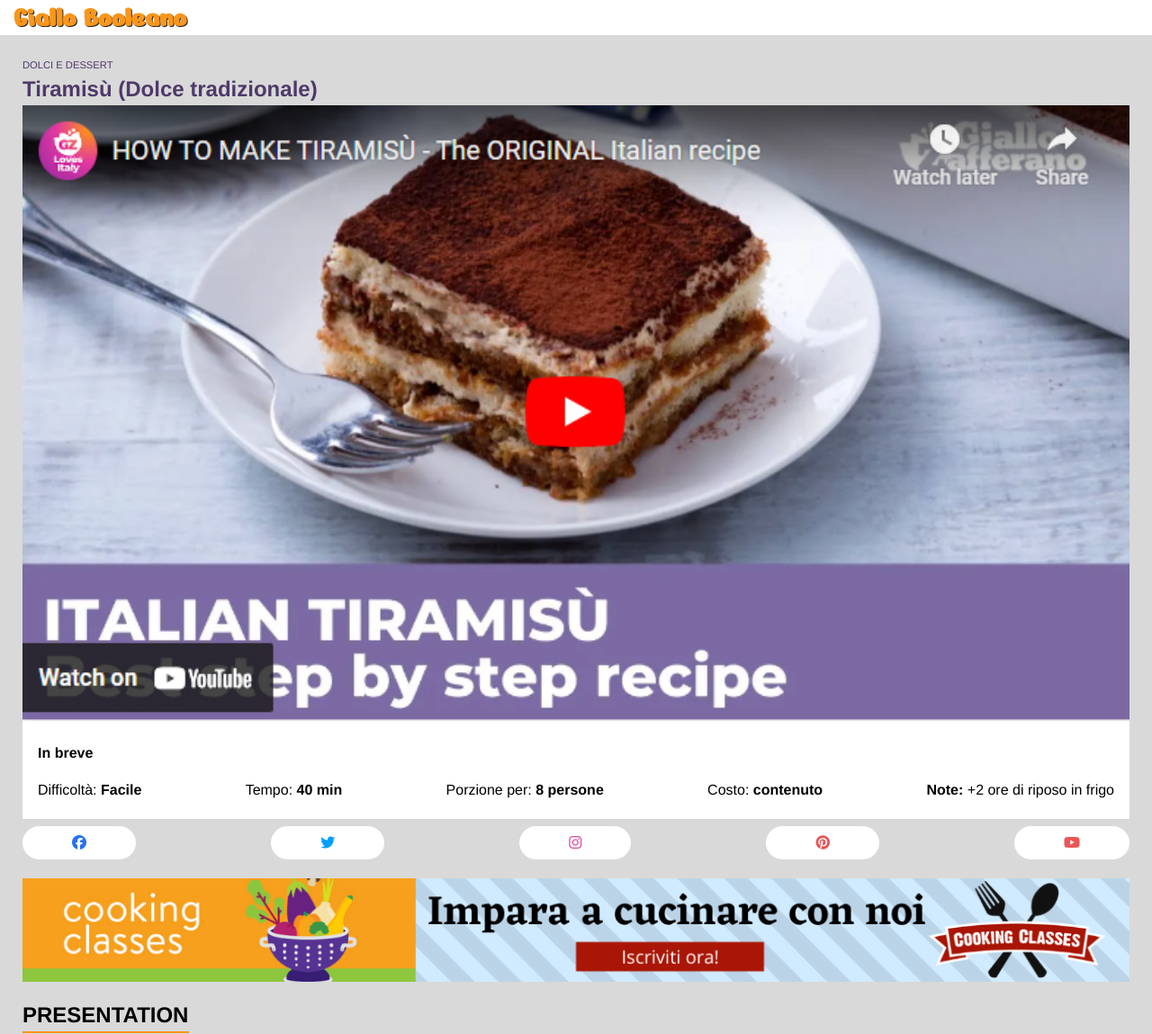
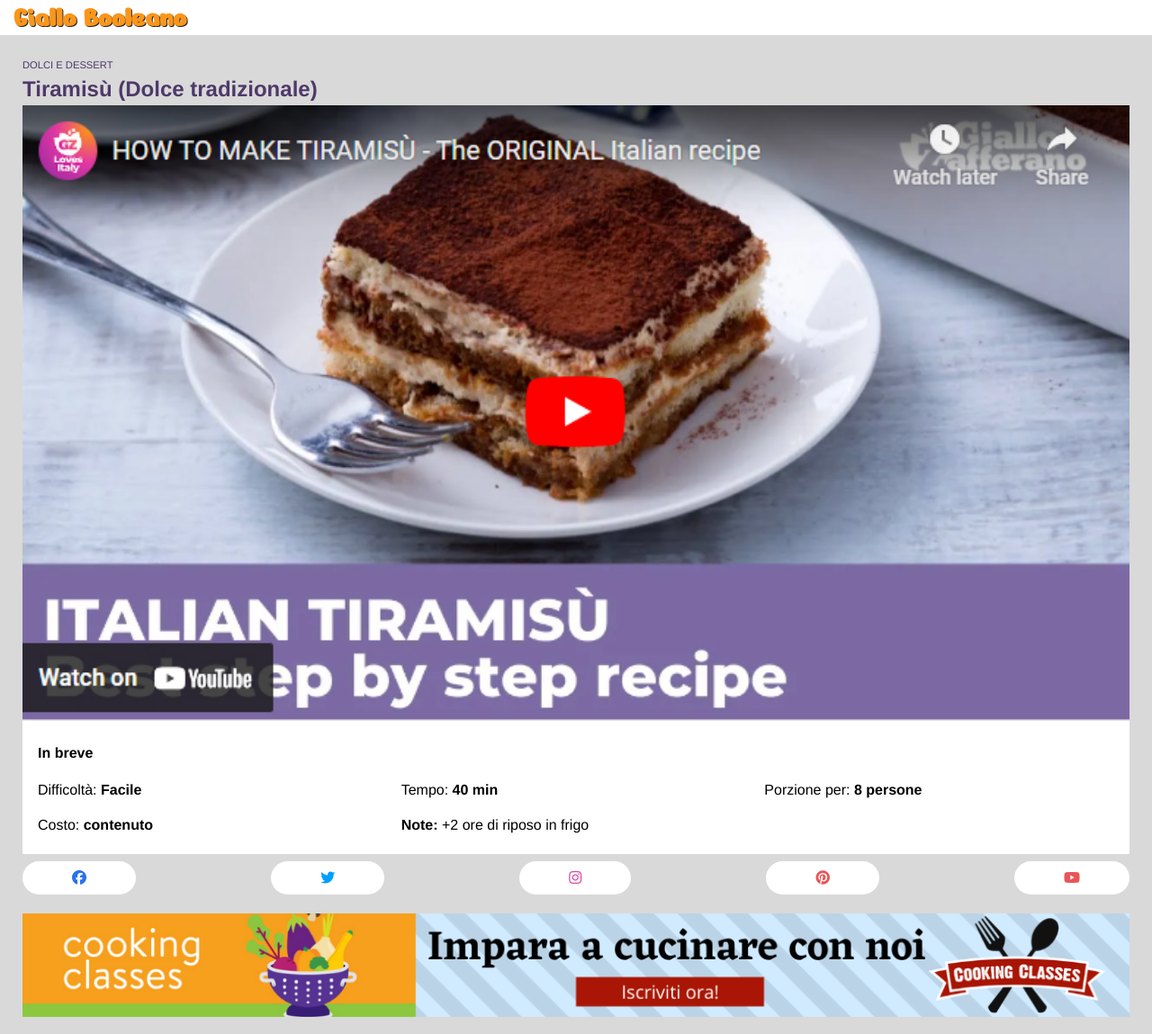
Before and after one commit to DoriaFabio/htmlcss-responsive-layout, a plain HTML site: page index.html in a window 1280 px wide. Shown: the top 1149 px of the page at 90% size. Drawn offline with Linux system fonts and the light colour scheme.

Commit message:
modify tablet mod (section video)

```diff
--- a/style.css
+++ b/style.css
@@ -207,8 +207,11 @@ footer a {
     #video ul {
         display: flex;
         flex-wrap: wrap;
-        justify-content: space-between;
+        justify-content: flex-start;
         gap: 15px;
+    }
+    #video ul li {
+        width: calc((100% - 30px) / 3);
     }
 
     #social a {
```
